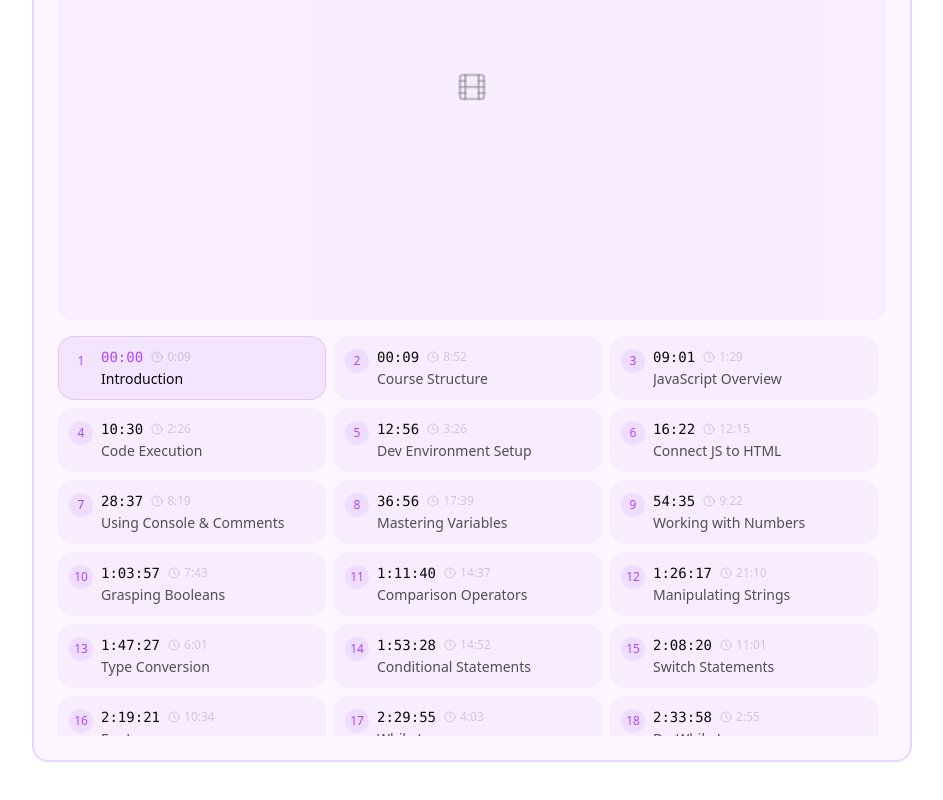
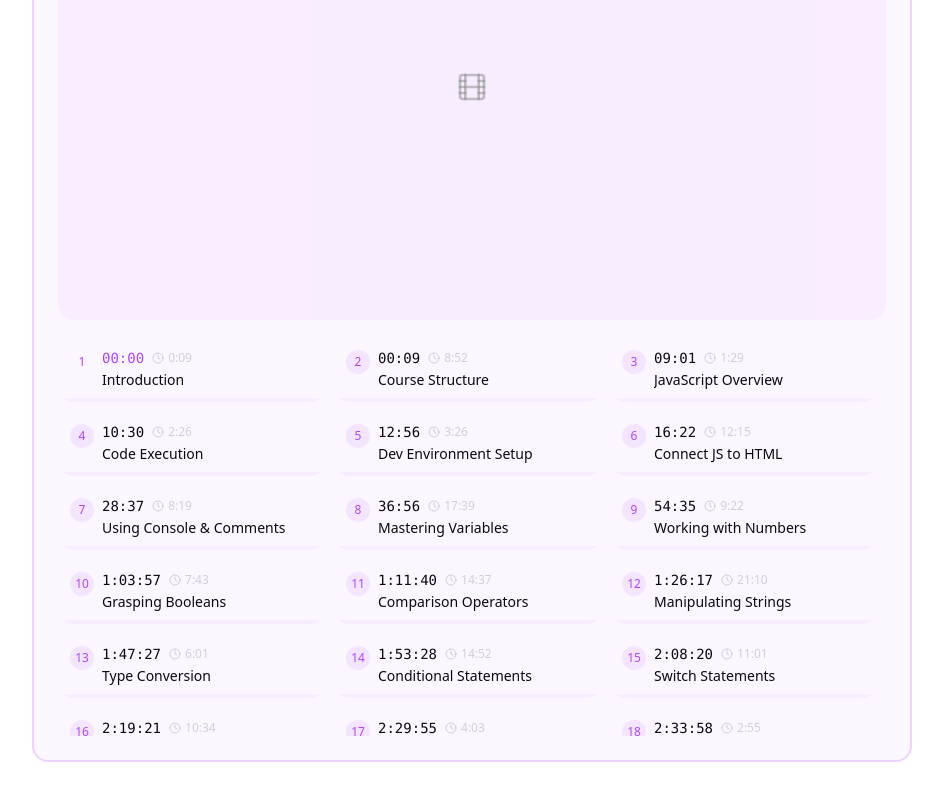
Before and after one commit to SherryMaster/QuillSpace-Starting, a React (Vite) app: page / in a window 1280 px wide. Shown: the part 648-1448 px from the top of the page, without its empty margins (336-1279 px from the left). Built offline with nearby package versions, Linux system fonts and the light colour scheme.

Commit message:
implement progressbar for timestamps.

```diff
--- a/src/components/contentblock/MediaBlock.tsx
+++ b/src/components/contentblock/MediaBlock.tsx
@@ -293,30 +293,32 @@ export function MediaBlock({
                 setStatus('loaded');
                 const player = event.target;
                 const duration = getVideoDuration(player);
-                setVideoDuration(duration); // Store duration in state
+                setVideoDuration(duration);
                 const title = player.getVideoData().title;
 
                 // Set initial time
                 setCurrentTime(player.getCurrentTime());
 
-                // Start progress tracking
-                const updateProgress = () => {
+                // Create more frequent time updates (every 100ms)
+                const timeUpdateInterval = setInterval(() => {
+                  if (player && typeof player.getCurrentTime === 'function') {
+                    const currentTime = player.getCurrentTime();
+                    setCurrentTime(currentTime);
+                  }
+                }, 100); // Update every 100ms for smooth progress
+
+                // Progress saving interval (less frequent)
+                const progressSaveInterval = setInterval(() => {
                   const currentTime = player.getCurrentTime();
-                  setCurrentTime(currentTime); // Update current time state
                   saveProgress(currentTime, duration, title);
                   startProgressSaving(currentTime, duration, title);
-                };
+                }, 5000);
 
-                // Initial progress save
-                updateProgress();
-
-                // Set up interval for regular progress updates
-                const progressInterval = setInterval(updateProgress, 5000);
-
-                // Cleanup interval on player destroy
+                // Cleanup intervals on player destroy
                 const originalDestroy = player.destroy;
                 player.destroy = () => {
-                  clearInterval(progressInterval);
+                  clearInterval(timeUpdateInterval);
+                  clearInterval(progressSaveInterval);
                   originalDestroy.call(player);
                 };
               },
@@ -324,11 +326,12 @@ export function MediaBlock({
                 if (window.YT?.PlayerState) {
                   const player = event.target;
                   const currentTime = player.getCurrentTime();
-                  setCurrentTime(currentTime); // Update current time on state change
+                  setCurrentTime(currentTime);
                   const duration = getVideoDuration(player);
-                  setVideoDuration(duration); // Update duration on state change
+                  setVideoDuration(duration);
                   const title = player.getVideoData().title;
 
+                  // Handle state changes
                   if (event.data === window.YT.PlayerState.PLAYING) {
                     setStatus('loaded');
                     startProgressSaving(currentTime, duration, title);
--- a/src/components/contentblock/VideoTimestamps.tsx
+++ b/src/components/contentblock/VideoTimestamps.tsx
@@ -21,6 +21,7 @@ interface TimestampItemProps {
   onClick: () => void;
   color: ColorToken;
   totalDuration: number;
+  currentTime: number;
 }
 
 function TimestampItem({
@@ -30,12 +31,25 @@ function TimestampItem({
   isActive,
   onClick,
   color,
-  totalDuration
+  totalDuration,
+  currentTime
 }: TimestampItemProps) {
-  // Calculate duration to next timestamp or end of video
-  const durationInSeconds = nextTimestamp
-    ? nextTimestamp.time - timestamp.time
-    : totalDuration - timestamp.time;
+  const [showTooltip, setShowTooltip] = useState(false);
+
+  // Calculate duration and progress
+  const sectionStart = timestamp.time;
+  const sectionEnd = nextTimestamp ? nextTimestamp.time : totalDuration;
+  const sectionDuration = sectionEnd - sectionStart;
+
+  // Calculate progress percentage
+  const progress = Math.min(
+    Math.max(
+      ((currentTime - sectionStart) / sectionDuration) * 100,
+      0
+    ),
+    100
+  );
+  const progressPercentage = Math.round(progress);
 
   const formatDuration = (seconds: number): string => {
     const minutes = Math.floor(seconds / 60);
@@ -46,36 +60,42 @@ function TimestampItem({
   return (
     <button
       onClick={onClick}
+      onMouseEnter={() => setShowTooltip(true)}
+      onMouseLeave={() => setShowTooltip(false)}
       className={cn(
-        // Base styles
-        "group relative flex flex-col w-full p-2.5 rounded-lg",
-        "transition-all duration-200 ease-out",
-        "border",
-
-        // Default state
-        getColorClass(color, 'border', 5),
-        getColorClass(color, 'bg', 5),
-
-        // Hover effect background
-        "before:absolute before:inset-0 before:rounded-lg",
-        "before:transition-opacity before:duration-200",
-        `before:${getColorClass(color, 'bg', 10)}`,
-        "before:opacity-0 hover:before:opacity-100",
-
-        // Active state
-        isActive && [
-          getColorClass(color, 'border', 20),
-          getColorClass(color, 'bg', 10),
-          "before:opacity-0"
-        ],
-
-        // Interactive states
-        "hover:scale-[1.02] hover:-translate-y-[1px]",
-        "active:scale-[0.98] active:translate-y-0",
+        "group w-full text-left p-3 rounded-lg",
+        "hover:bg-background/50",
+        "transition-colors duration-200",
         "focus-visible:outline-none focus-visible:ring-2",
         `focus-visible:${getColorClass(color, 'ring', 20)}`,
+        "relative overflow-hidden" // Important for progress bar
       )}
+      aria-valuemin={0}
+      aria-valuemax={100}
+      aria-valuenow={progressPercentage}
+      aria-valuetext={`${progressPercentage}% complete`}
     >
+      {/* Progress bar background */}
+      <div
+        className={cn(
+          "absolute bottom-0 left-0 w-full h-1",
+          getColorClass(color, 'bg', 5)
+        )}
+      />
+
+      {/* Active progress bar */}
+      <div
+        className={cn(
+          "absolute bottom-0 left-0 h-1",
+          "transition-all duration-200 ease-out",
+          getColorClass(color, 'bg', isActive ? 30 : 20)
+        )}
+        style={{
+          width: `${progress}%`,
+          opacity: progress > 0 ? 1 : 0
+        }}
+      />
+
       <div className="relative z-10 flex items-start gap-2">
         {/* Index number with circle background */}
         <span className={cn(
@@ -118,28 +138,32 @@ function TimestampItem({
               "opacity-60 group-hover:opacity-100"
             )}>
               <Clock className="w-3 h-3" />
-              {formatDuration(durationInSeconds)}
+              {formatDuration(sectionDuration)}
             </span>
           </div>
 
           {/* Label with two-line truncate */}
           <p className={cn(
-            "relative z-10 text-sm line-clamp-2 text-left mt-0.5",
-            "transition-colors duration-200",
-
-            // Default state
-            "text-foreground/70 dark:text-foreground/60",
-
-            // Hover state
-            "group-hover:text-foreground",
-
-            // Active state
-            isActive && "text-foreground dark:text-foreground"
+            "text-sm line-clamp-2 text-left mt-0.5",
+            "transition-colors duration-200"
           )}>
             {timestamp.label}
           </p>
         </div>
       </div>
+
+      {/* Tooltip */}
+      {showTooltip && (
+        <div className={cn(
+          "absolute bottom-full left-1/2 -translate-x-1/2 mb-2",
+          "px-2 py-1 rounded text-xs",
+          "bg-background/90 backdrop-blur-sm",
+          "border shadow-sm",
+          getColorClass(color, 'border', 10)
+        )}>
+          {formatDuration(sectionDuration)} • {progressPercentage}% complete
+        </div>
+      )}
     </button>
   );
 }
@@ -186,6 +210,7 @@ export function VideoTimestamps({
           onClick={() => onTimestampClick(stamp.time)}
           color={color}
           totalDuration={totalDuration}
+          currentTime={currentTime}
         />
       ))}
     </div>
```
